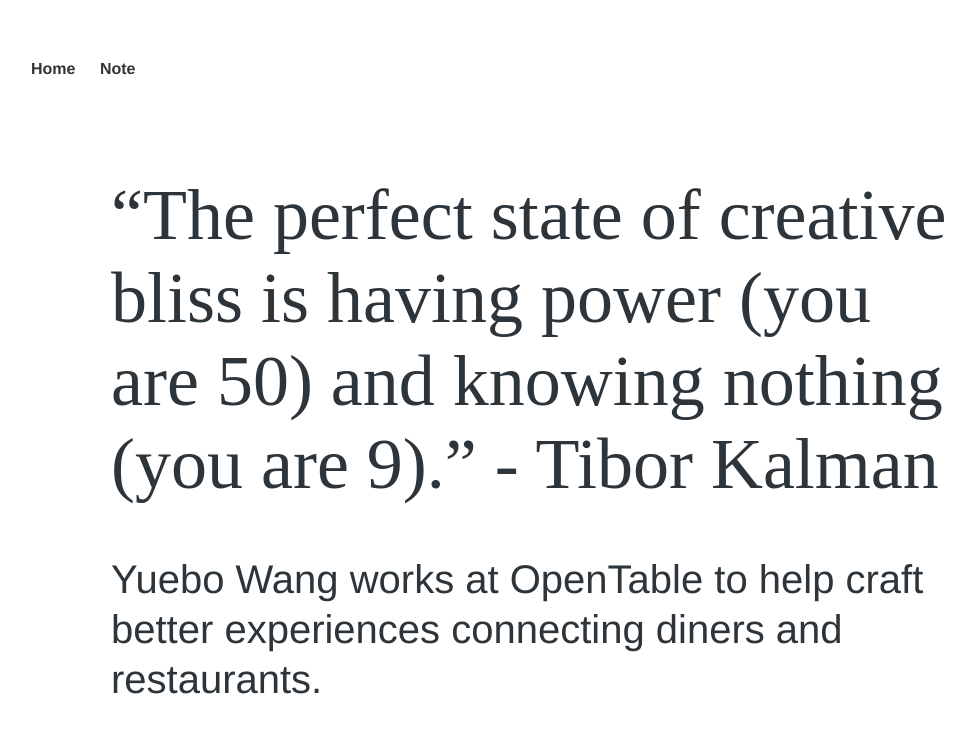
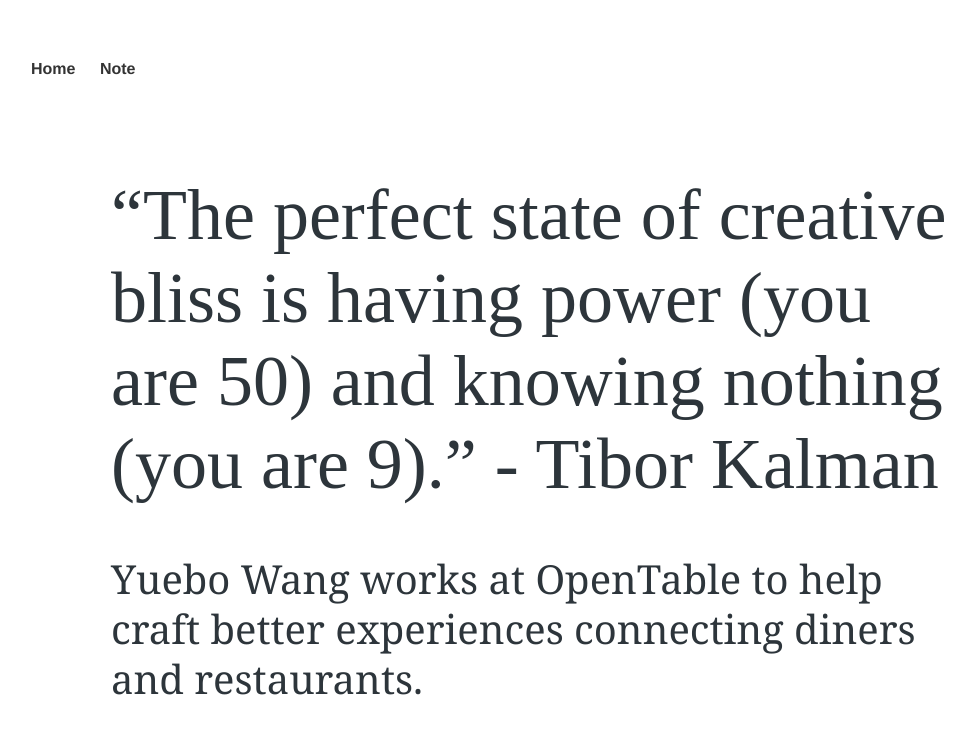
Before and after one commit to yuebwang/yuebwang.github.io, a Jekyll site: the page built from index.html, in a window 1280 px wide. Shown: the top 734 px of the page, without its empty margins (97-1072 px from the left). Built offline with Jekyll 4.4.1, drawn with Linux system fonts in a browser that asks for light colours; some web fonts are replaced.

Commit message:
update typeface

```diff
--- a/css/style.css
+++ b/css/style.css
@@ -26,7 +26,7 @@ body {
 }
 
 .about_work {
-  font-family: "Helvetica", "Arial", "Sans-Serif";
+  font-family: "Georgia", "Arial", "Sans-Serif";
   font-weight: 300;
   color: #2d353b;
   font-size: 2.5rem;
```
